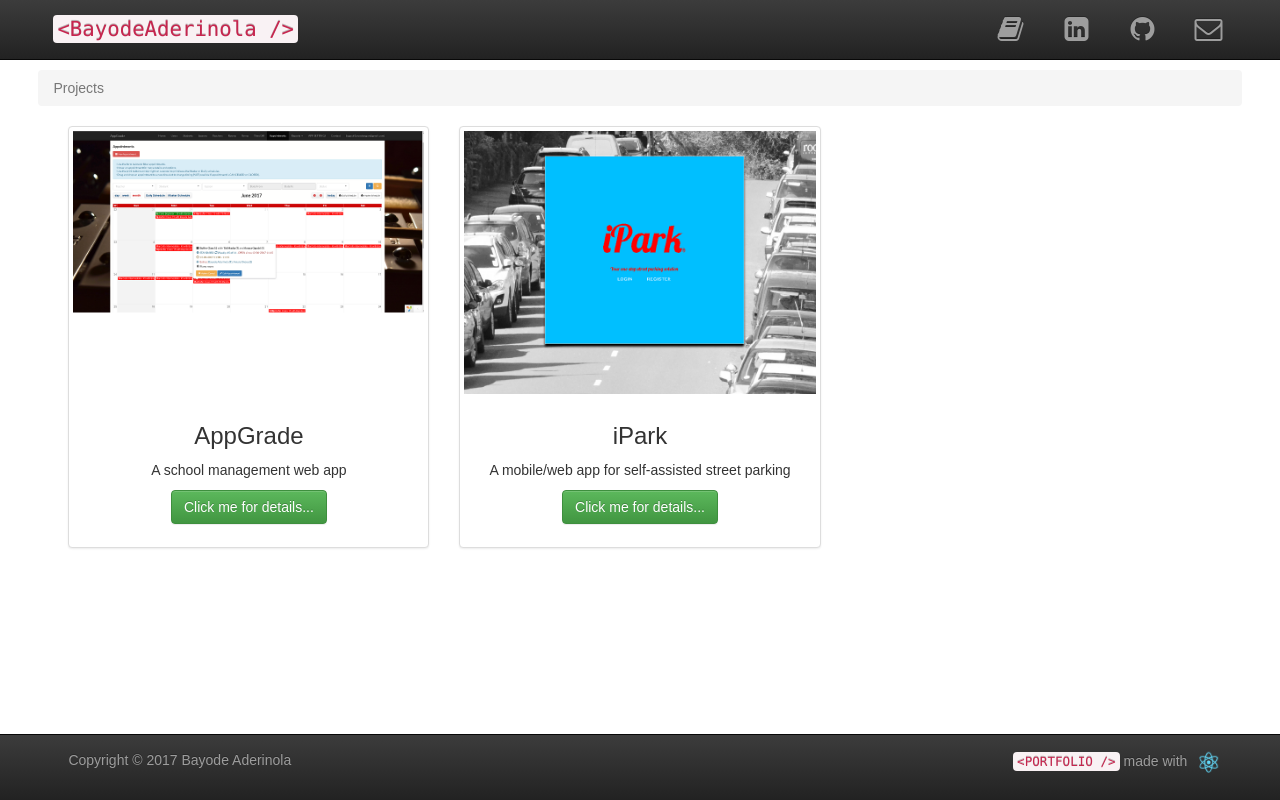
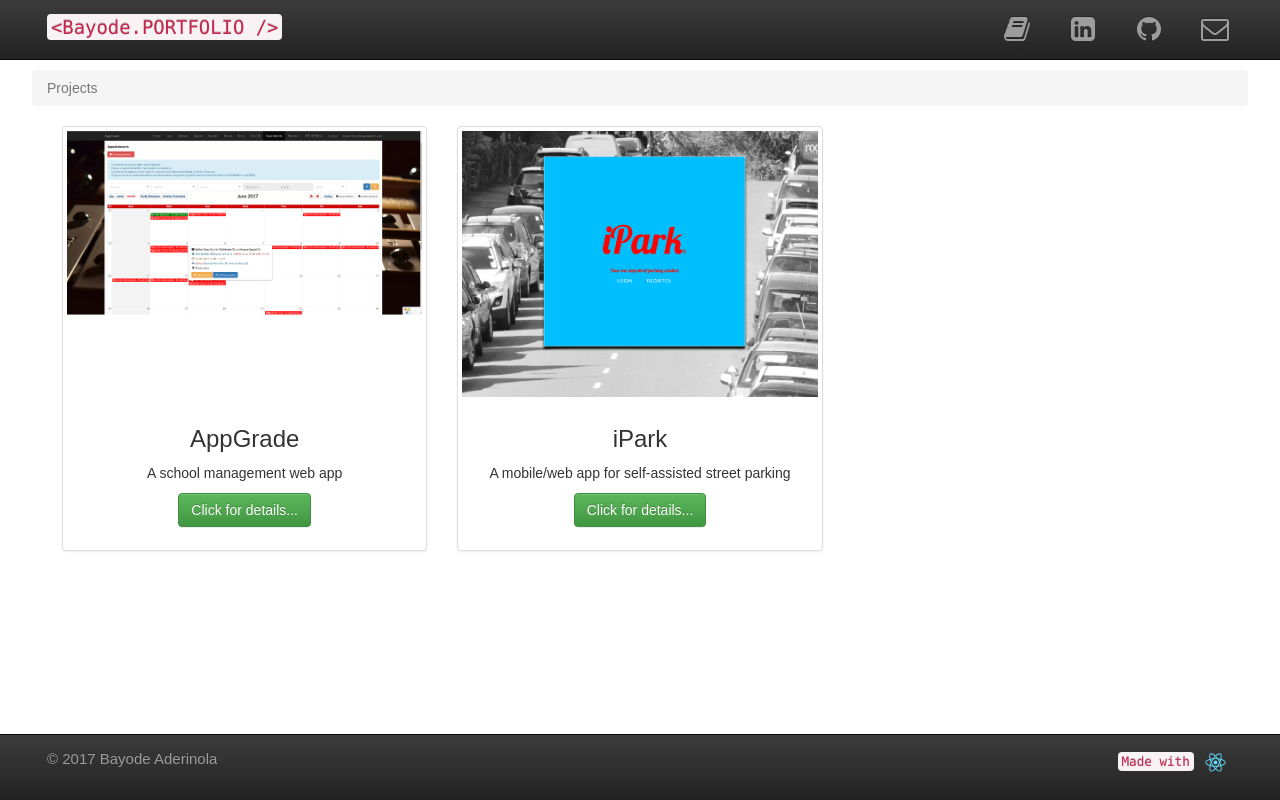
Before and after one commit to bayodesegun/bayodesegun-portfolio, a React (Create React App) app: page / in a window 1280 px wide. Built offline with nearby package versions, Linux system fonts and the light colour scheme.

Commit message:
Misc app fine-tunes

```diff
--- a/public/index.html
+++ b/public/index.html
@@ -19,7 +19,7 @@
       work correctly both with client-side routing and a non-root public URL.
       Learn how to configure a non-root public URL by running `npm run build`.
     -->
-    <title>Bayode's Portfolio</title>
+    <title>Bayode Aderinola's Portfolio</title>
   </head>
   <body>
     <noscript>
--- a/src/App.css
+++ b/src/App.css
@@ -18,7 +18,12 @@
 }
 
 .big-header {
-	font-size: 23px !important;
+	font-size: 21px !important;
+  line-height: normal !important;
+}
+
+.small-header {
+  font-size: 15px !important;
   line-height: normal !important;
 }
 
--- a/src/Footer.js
+++ b/src/Footer.js
@@ -5,22 +5,24 @@ import './App.css';
 
 class Footer extends Component {
   render() {
-    const portfolio = "<PORTFOLIO />";
     return (
       <div className="App">
         <Navbar inverse fixedBottom>
-          <Nav>
-            <NavItem>
-              <p>Copyright &copy; 2017 Bayode Aderinola</p>
-            </NavItem>
-          </Nav>
+          <Navbar.Header>
+            <Navbar.Brand className="small-header">
+              <p> &copy; 2017 Bayode Aderinola </p>
+            </Navbar.Brand>
+            <Navbar.Toggle />
+          </Navbar.Header>
+          <Navbar.Collapse>
             <Nav pullRight>
               <NavItem>
                 <div className="App-footer">
-                <p className="App-credits"><code>{portfolio}</code>  made with <img src={logo} className="App-logo" alt="logo" /></p>
+                  <p className="App-credits"><code>Made with</code> <img src={logo} className="App-logo" alt="logo" /></p>
                 </div>
               </NavItem>
             </Nav>
+          </Navbar.Collapse>
         </Navbar>
       </div>
     );
--- a/src/Header.js
+++ b/src/Header.js
@@ -6,7 +6,7 @@ import Resume from './docs/Resume.pdf';
 
 class Header extends Component {
   render() {
-    const brand = "<BayodeAderinola />";
+    const brand = "<Bayode.PORTFOLIO />";
     return (
       <div className="App">
         <Navbar inverse fixedTop collapseOnSelect>
@@ -18,10 +18,10 @@ class Header extends Component {
           </Navbar.Header>
           <Navbar.Collapse>
             <Nav pullRight>
-              <NavItem eventKey={1} href={Resume} title="Open Resume" target="_blank"><i className="fa fa-book fa-fw fa-2x"></i></NavItem>
-              <NavItem eventKey={2} href="https://www.linkedin.com/in/bayodesegun" target="_blank" ><i className="fa fa-linkedin-square fa-fw fa-2x"></i></NavItem>
-              <NavItem eventKey={3} href="https://www.github.com/bayodesegun" target="_blank" ><i className="fa fa-github fa-fw fa-2x"></i></NavItem>
-              <NavItem eventKey={4} href="mailto:bayodesegun@bayodesegun.com" title="Send Email"><i className="fa fa-envelope-o fa-fw fa-2x"></i></NavItem>
+              <NavItem eventKey={1} href={Resume} title="PDF resume" target="_blank"><i className="fa fa-book fa-fw fa-2x"></i></NavItem>
+              <NavItem eventKey={2} href="https://www.linkedin.com/in/bayodesegun" title="LinkedIn profile" target="_blank" ><i className="fa fa-linkedin-square fa-fw fa-2x"></i></NavItem>
+              <NavItem eventKey={3} href="https://www.github.com/bayodesegun" title="GitHub profile" target="_blank" ><i className="fa fa-github fa-fw fa-2x"></i></NavItem>
+              <NavItem eventKey={4} href="mailto:bayodesegun@bayodesegun.com" title="Shoot me an email!"><i className="fa fa-envelope-o fa-fw fa-2x"></i></NavItem>
             </Nav>
           </Navbar.Collapse>
         </Navbar>
--- a/src/Mainpage.js
+++ b/src/Mainpage.js
@@ -26,7 +26,7 @@ class Mainpage extends Component {
           <h3>{project.name}</h3>
           <p>{project.description}</p>
           <p>
-            <Button id={index} bsStyle="success" onClick={this.renderProject}>Click me for details...</Button>
+            <Button id={index} bsStyle="success" onClick={this.renderProject}>Click for details...</Button>
           </p>
         </Thumbnail>
       </Col>
--- a/src/Projectpage.js
+++ b/src/Projectpage.js
@@ -42,12 +42,12 @@ class Projectpage extends Component {
         </Breadcrumb>
       </Row>
       <Row>
-        <Col xs={12} md={8} className="App">
+        <Col xs={12} md={7} className="App">
           <Carousel>
             {carousel}
           </Carousel>
         </Col>
-        <Col xs={12} md={4}>
+        <Col xs={12} md={5}>
           <div>
             <h3>{project.name}</h3>
             <div dangerouslySetInnerHTML={{__html: project.details}} />
@@ -56,7 +56,7 @@ class Projectpage extends Component {
             </p>
             <div>
               <b>Technologies</b>
-              <h1 className="nav" dangerouslySetInnerHTML={{__html: project.tech}} />
+              <h1 dangerouslySetInnerHTML={{__html: project.tech}} />
             </div>
           </div>
         </Col>
--- a/src/index.css
+++ b/src/index.css
@@ -11,7 +11,7 @@ body {
 }
 
 .container {
-	width: 94% !important;
+	width: 95% !important;
 }
 
 /*.breadcrumb {
```
Lines whose indentation alone changed are shown as unchanged.
